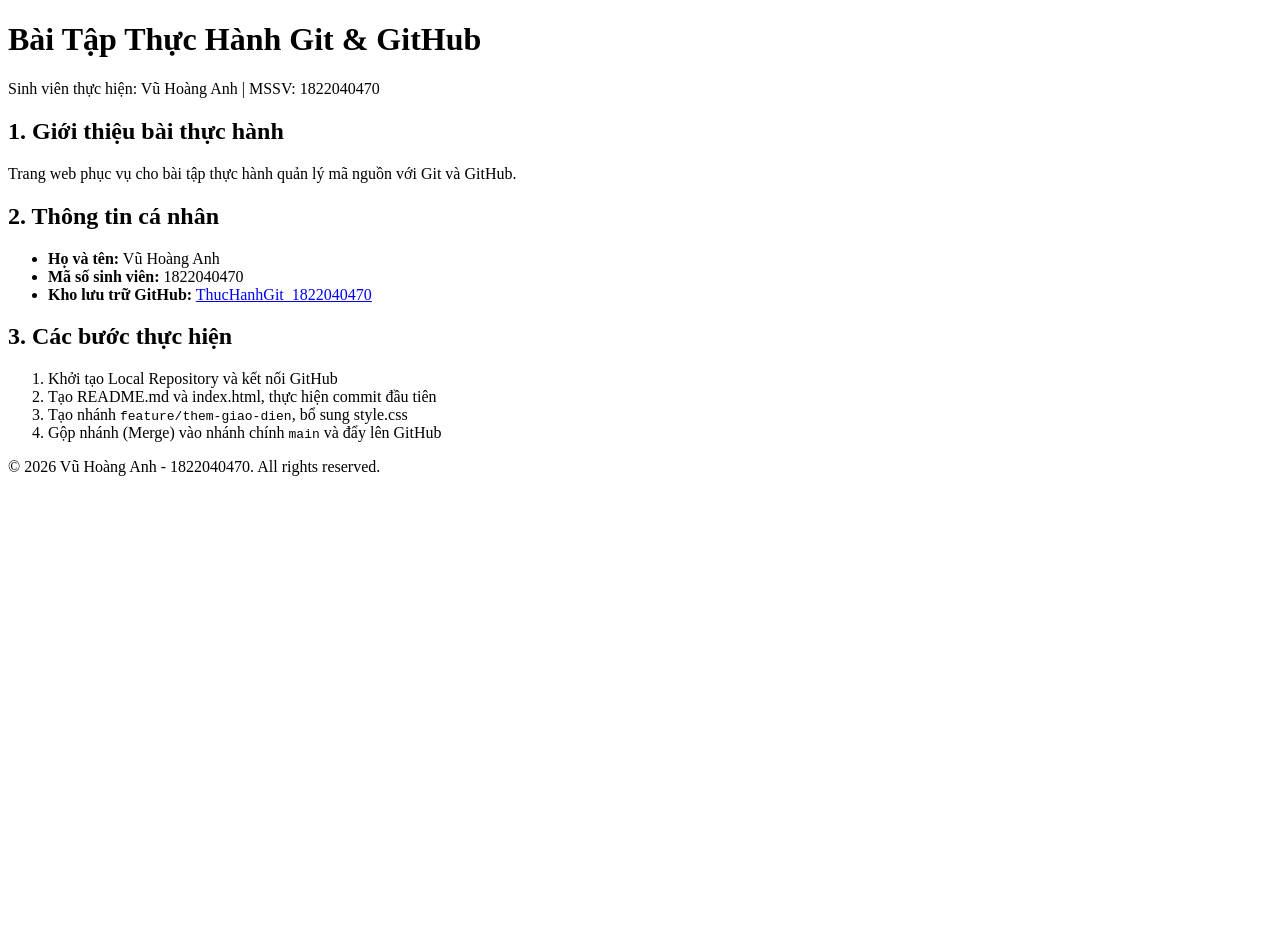
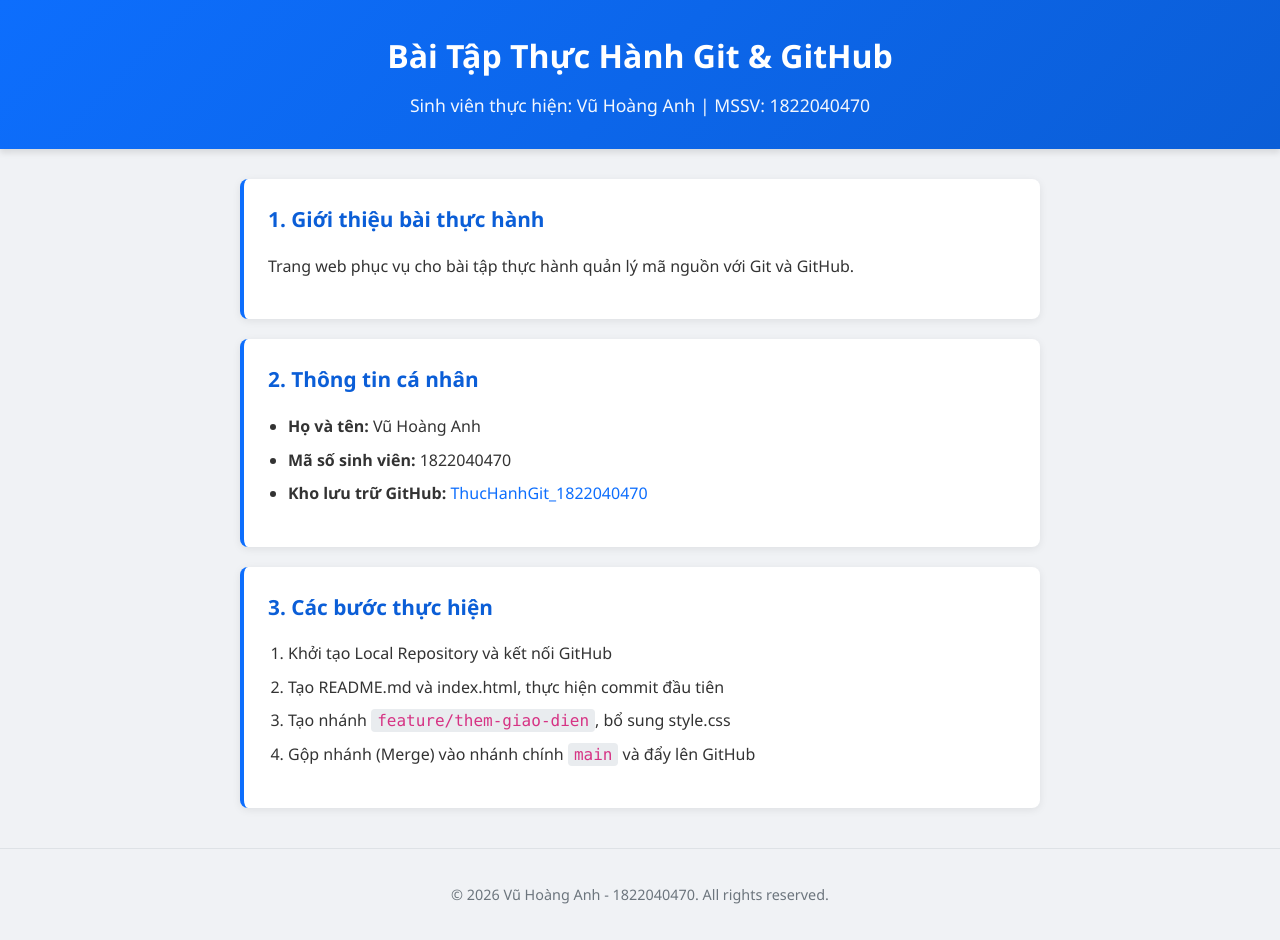
Before and after one commit to hoanguwu007/ThucHanhGit_1822040470, a plain HTML site: page index.html in a window 1280 px wide. Before the commit the page ends 800 px from the top, so only its background shows below. Drawn offline with Linux system fonts and the light colour scheme.

Commit message:
feat: Thêm style.css và liên kết giao diện vào index.html

```diff
--- a/index.html
+++ b/index.html
@@ -4,6 +4,7 @@
     <meta charset="UTF-8">
     <meta name="viewport" content="width=device-width, initial-scale=1.0">
     <title>Thực Hành Git & GitHub - Vũ Hoàng Anh - 1822040470</title>
+    <link rel="stylesheet" href="style.css">
 </head>
 <body>
     <header>
--- /dev/null
+++ b/style.css
@@ -0,0 +1,86 @@
+/* Thiết lập font và nền trang */
+body {
+    font-family: 'Segoe UI', Tahoma, Geneva, Verdana, sans-serif;
+    line-height: 1.6;
+    margin: 0;
+    padding: 0;
+    background-color: #f0f2f5;
+    color: #333333;
+}
+
+/* Header */
+header {
+    background: linear-gradient(135deg, #0d6efd, #0b5ed7);
+    color: #ffffff;
+    padding: 30px 20px;
+    text-align: center;
+    box-shadow: 0 4px 6px rgba(0, 0, 0, 0.1);
+}
+
+header h1 {
+    margin: 0 0 10px 0;
+    font-size: 2rem;
+}
+
+header .student-info {
+    margin: 0;
+    font-size: 1.1rem;
+    opacity: 0.95;
+}
+
+/* Nội dung chính */
+main {
+    max-width: 800px;
+    margin: 30px auto;
+    padding: 0 20px;
+}
+
+.card {
+    background-color: #ffffff;
+    border-radius: 8px;
+    padding: 24px;
+    margin-bottom: 20px;
+    box-shadow: 0 2px 8px rgba(0, 0, 0, 0.08);
+    border-left: 4px solid #0d6efd;
+}
+
+.card h2 {
+    margin-top: 0;
+    color: #0b5ed7;
+    font-size: 1.3rem;
+}
+
+ul, ol {
+    padding-left: 20px;
+}
+
+li {
+    margin-bottom: 8px;
+}
+
+code {
+    background-color: #e9ecef;
+    padding: 2px 6px;
+    border-radius: 4px;
+    font-family: Consolas, monospace;
+    color: #d63384;
+}
+
+a {
+    color: #0d6efd;
+    text-decoration: none;
+}
+
+a:hover {
+    text-decoration: underline;
+}
+
+/* Footer */
+footer {
+    text-align: center;
+    padding: 20px;
+    color: #6c757d;
+    font-size: 0.9rem;
+    border-top: 1px solid #dee2e6;
+    margin-top: 40px;
+}
```
